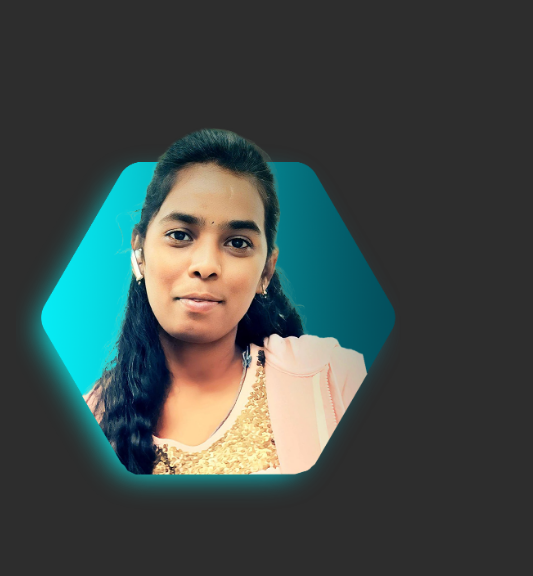
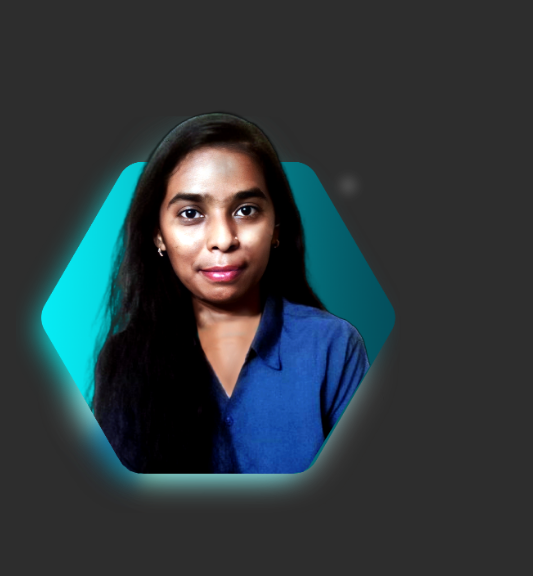
Before and after one commit to jayalakshmi-vadde/jayalakshmi-vadde.github.io, a plain HTML site: page index.html in a window 1280 px wide. Shown: the part 110-686 px from the top of the page, 747-1280 px from the left. Drawn offline with nearby package versions, Linux system fonts and the light colour scheme.

Commit message:
Update index.html

```diff
--- a/index.html
+++ b/index.html
@@ -41,7 +41,7 @@
         <br><a href="https://drive.google.com/file/d/1jnKWN-ztbmFZaThaU9F8ORoNBBfy_VBr/view?usp=sharing" class="btn">Dowload CV</a>
         </div>
         <div class="home-img">
-            <img src="images/home-img.png">
+            <img src="images/123.png">
         </div>
     </section>
     <!--About Section Starts-->
```
